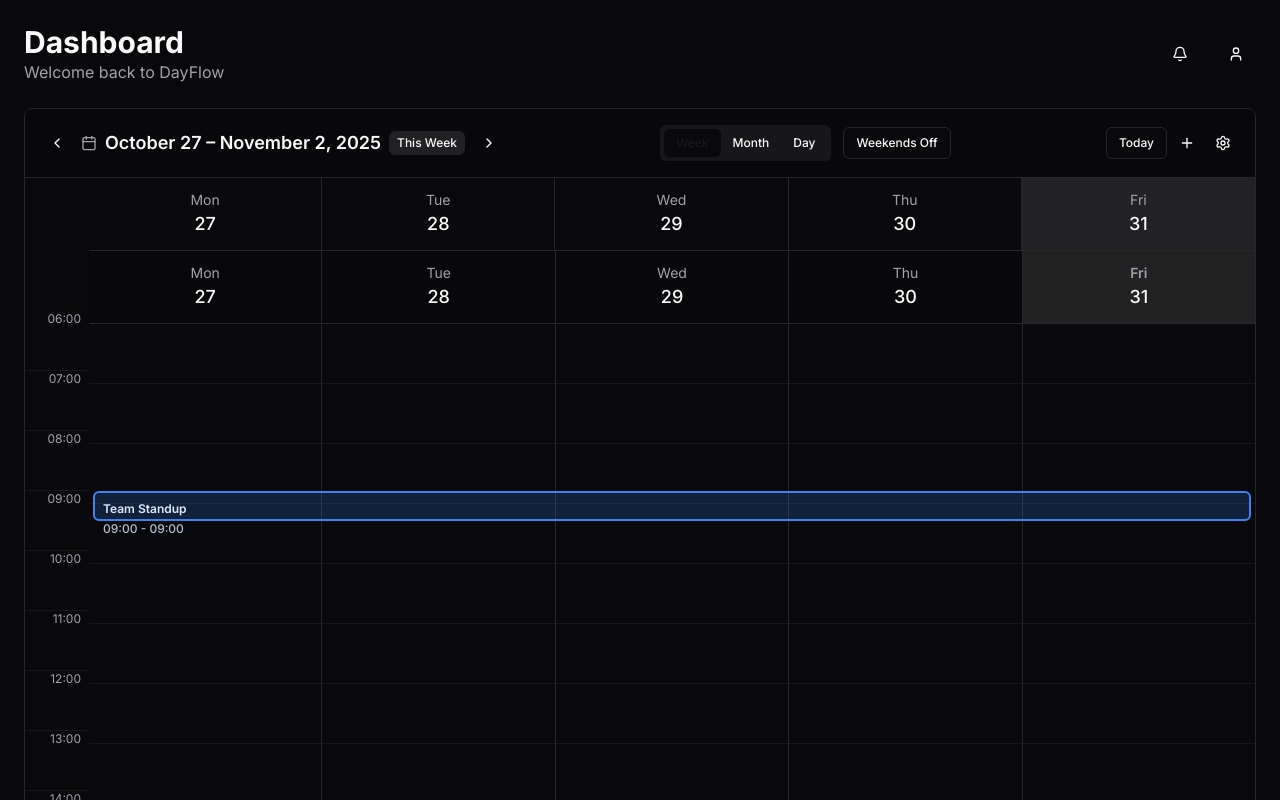
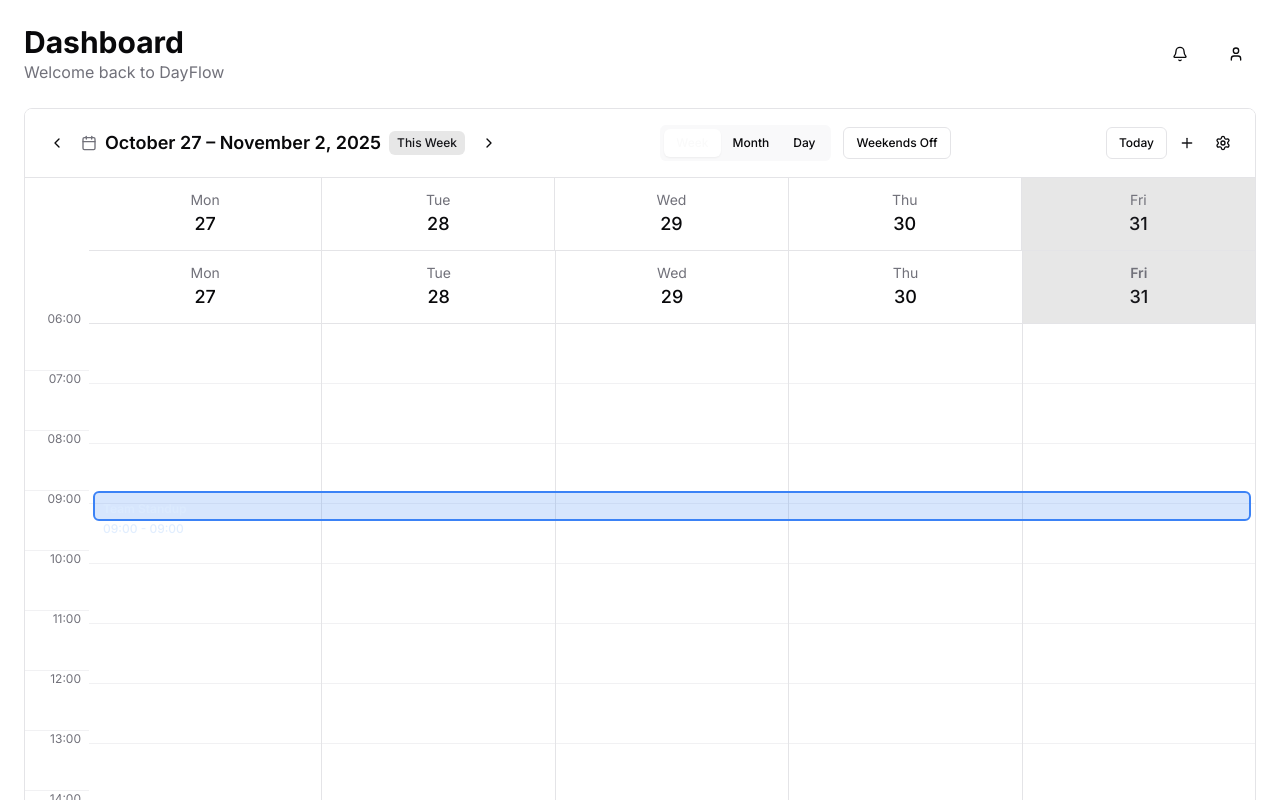
Before and after one commit to lassestilvang/dayflow-minimax-m2, a Next.js app: page /dashboard in a window 1280 px wide. Shown: the top 800 px of the page. Built offline with nearby package versions, Linux system fonts and the light colour scheme.

Commit message:
style(ui): remove dark theme class from layout

```diff
--- a/app/layout.tsx
+++ b/app/layout.tsx
@@ -17,7 +17,7 @@ export default function RootLayout({
   children: React.ReactNode
 }) {
   return (
-    <html lang="en" className="dark">
+    <html lang="en">
       <body className={inter.className}>
         <ThemeProvider
           attribute="class"
```
